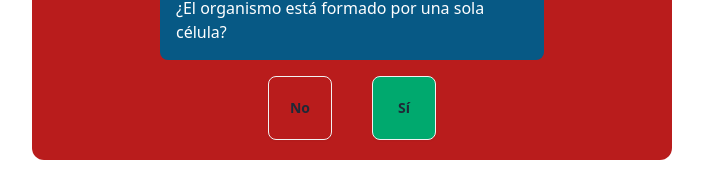
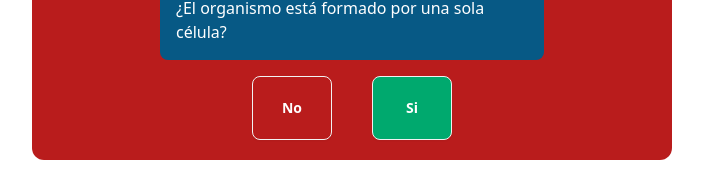
Before and after one commit to Sentineldev/sistema-experto, a React (Vite) app in the folder client/: page / in a window 1280 px wide. Shown: the part 440-630 px from the top of the page, without its empty margins (288-991 px from the left). Built offline with nearby package versions, Linux system fonts and the light colour scheme.

Commit message:
AGREGADO EL RENDERIZADO DE CORRECTOS DE LOS BOTONES DE LA PREGUNTA 4 Y EL AGREGADO DE ANSWERS_VALUES

```diff
--- a/client/src/App.tsx
+++ b/client/src/App.tsx
@@ -12,13 +12,13 @@
           <Avatar />
           <Questions message={question} />
           <div className="flex gap-10">
-            <button className="btn bg-red-700 w-16 hover:bg-red-900 h-16"
+            <button className="btn bg-red-700 w-20 hover:bg-red-900 h-16 text-white"
               onClick={() => addAnswerQuestion(0, indexQuestion, answersValues)}>
-              No
+             {indexQuestion === 4? "Urticantes" : "No"}
             </button>
-            <button className="btn bg-success w-16 hover:bg-green-800 h-16"
+            <button className="btn bg-success w-20 hover:bg-green-800 h-16 text-white"
               onClick={() => addAnswerQuestion(1, indexQuestion, answersValues)}>
-              Sí
+             {indexQuestion === 4? "Adhesivas" : "Si"}
             </button>
           </div>
         </div>
--- a/client/src/Consts/const.ts
+++ b/client/src/Consts/const.ts
@@ -40,6 +40,7 @@ type QuestionsFlowType = {
     };
 };
 
+export type ANSWERS_VALUES = Array<number | null>
 
 export const QUESTIONS_FLOW : QuestionsFlowType = {
     1: {
```
